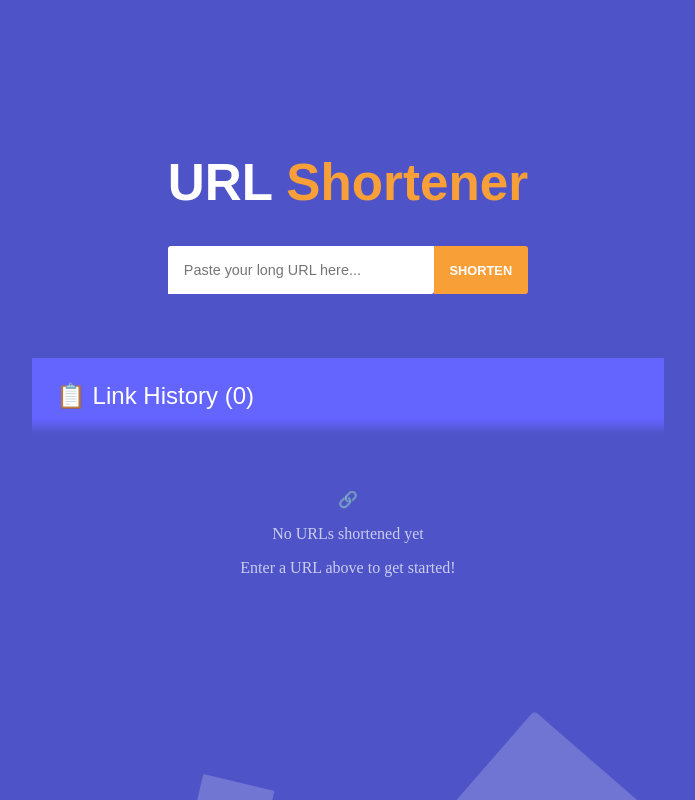
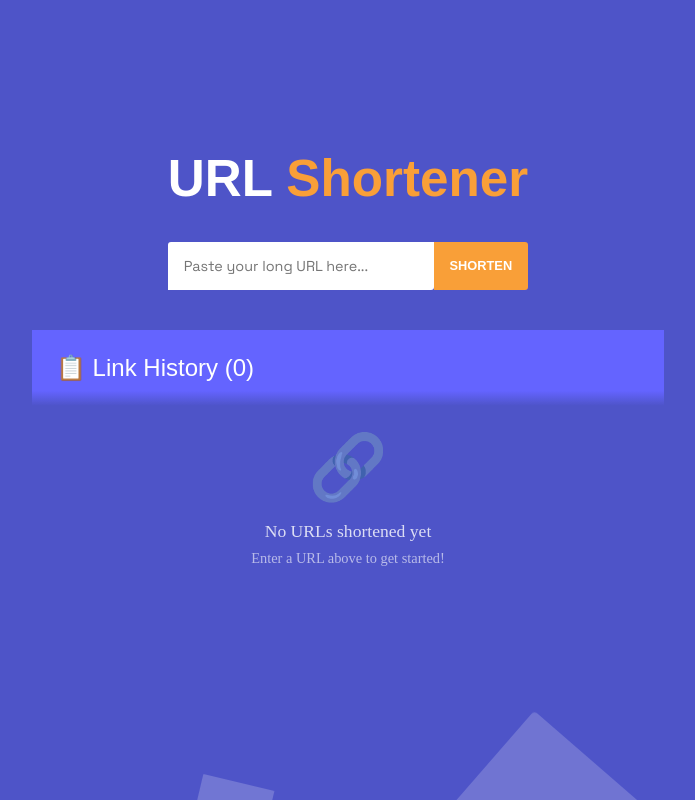
Before and after one commit to bellzspk/url-shortener, a React (Vite) app: page / in a window 1280 px wide. Shown: the whole page, without its empty margins (292-987 px from the left). Built offline with nearby package versions, Linux system fonts and the light colour scheme; a web font is replaced by a local one.

Commit message:
style history & font

```diff
--- a/src/App.css
+++ b/src/App.css
@@ -18,10 +18,11 @@
 
 .inputContainer div {
   display: flex;
-  margin-bottom: 2rem;
+  margin-bottom: 0.5rem;
 }
 
 .inputContainer input {
+  font-family: "Space Grotesk", sans-serif;
   width: 100%;
   padding: 0.5rem 0.2rem 0.5rem 0;
   text-indent: 1rem;
@@ -65,14 +66,19 @@
 }
 
 .result p {
+  font-family: "Space Grotesk", sans-serif;
   color: white;
   border: 1px solid var(--primary-color);
   padding: 0.5rem 1rem;
+  border-top-left-radius: 3px;
+  border-bottom-right-radius: 3px;
   margin-right: 1rem;
 }
 
 .result button {
+  font-family: "Space Grotesk", sans-serif;
   padding: 0.5rem 1rem;
+  height: 2.5rem;
   color: white;
   text-transform: uppercase;
   font-weight: bold;
@@ -80,15 +86,29 @@
   border: none;
   background: var(--primary-color);
   transition: opacity 0.3s;
+
 }
 
-.result button:hover {
+.copyButton {
+  padding: 0.5rem 1rem;
+  color: white;
+  cursor: pointer;
+  background: var(--primary-color);
+  border: none;
+  font-size: 0.8rem;
+  text-transform: uppercase;
+  font-weight: bold;
+  border-radius: 3px;
+  white-space: nowrap;
+  transition: all 0.3s;
+}
+
+.copyButton:hover {
   opacity: 0.8;
 }
 
-.result button.copied {
+.copied {
   background: white;
-  color: var(--primary-color);
 }
 
 .noData {
@@ -99,6 +119,7 @@
 /* history */
 
 .historyContainer {
+  height: 300px;
   max-width: 600px;
   width: 100%;
   margin: 2rem auto;
@@ -133,7 +154,7 @@
   justify-content: space-between;
   margin-bottom: 1.5rem;
   position: sticky;
-  top: -1rem; /* Change this from 0 to -1rem to account for container padding */
+  top: 0;
   background: linear-gradient(
     to bottom,
     rgba(100, 100, 255, 1) 0%,
@@ -174,9 +195,23 @@
 
 .emptyState {
   text-align: center;
-  padding: 2rem;
-  color: rgba(255, 255, 255, 0.7);
-  font-size: 1rem;
+  color: rgba(255, 255, 255, 0.8);
+}
+
+.emptyStateIcon {
+  font-size: 4rem;
+  margin-bottom: 1rem;
+  opacity: 0.5;
+}
+
+.emptyState p {
+  margin: 0.5rem 0;
+  font-size: 1.1rem;
+}
+
+.emptyStateSubtext {
+  font-size: 0.9rem !important;
+  color: rgba(255, 255, 255, 0.6) !important;
 }
 
 .historyList {
@@ -187,11 +222,47 @@
 }
 
 .historyItem {
+  font-family: "Space Grotesk", sans-serif;
+
   border: 1px solid var(--primary-color);
   padding: 1rem;
-  border-radius: 3px;
+  border-radius: 8px;
   animation: slideIn 0.3s ease-out forwards;
-  background: white;
+  background: rgba(255, 255, 255, 0.95);
+  box-shadow: 0 2px 8px rgba(0, 0, 0, 0.1);
+  cursor: pointer;
+}
+
+.historyItemHeader {
+  display: flex;
+  justify-content: space-between;
+  align-items: center;
+  margin-bottom: 0.5rem;
+  padding-bottom: 0.5rem;
+  border-bottom: 1px solid rgba(249, 159, 56, 0.2);
+}
+
+.timestamp {
+  font-size: 0.75rem;
+  color: #999;
+  font-style: italic;
+}
+
+.shortUrl {
+  font-size: 1rem;
+  font-weight: bold;
+  color: var(--primary-color);
+  margin: 0;
+}
+
+.originalUrl {
+  font-size: 0.85rem;
+  color: #555;
+  margin: 0;
+  overflow: hidden;
+  text-overflow: ellipsis;
+  white-space: nowrap;
+  max-width: 400px;
 }
 
 @keyframes slideIn {
@@ -221,18 +292,6 @@
   gap: 1rem;
 }
 
-.originalUrl {
-  font-size: 0.9rem;
-  color: #6c757d;
-  margin: 0;
-}
-
-.shortUrl {
-  font-size: 1.1rem;
-  font-weight: bold;
-  color: var(--primary-color);
-}
-
 .shortUrlWrapper {
   flex: 1;
 }
@@ -246,24 +305,6 @@
 
 .shortUrlLink:hover {
   color: var(--primary-color);
-}
-
-.copyButton {
-  padding: 0.5rem 1rem;
-  color: white;
-  cursor: pointer;
-  background: var(--primary-color);
-  border: none;
-  font-size: 0.8rem;
-  text-transform: uppercase;
-  font-weight: bold;
-  border-radius: 3px;
-  white-space: nowrap;
-  transition: all 0.3s;
-}
-
-.copyButton:hover {
-  opacity: 0.8;
 }
 
 /* background animate */
```
